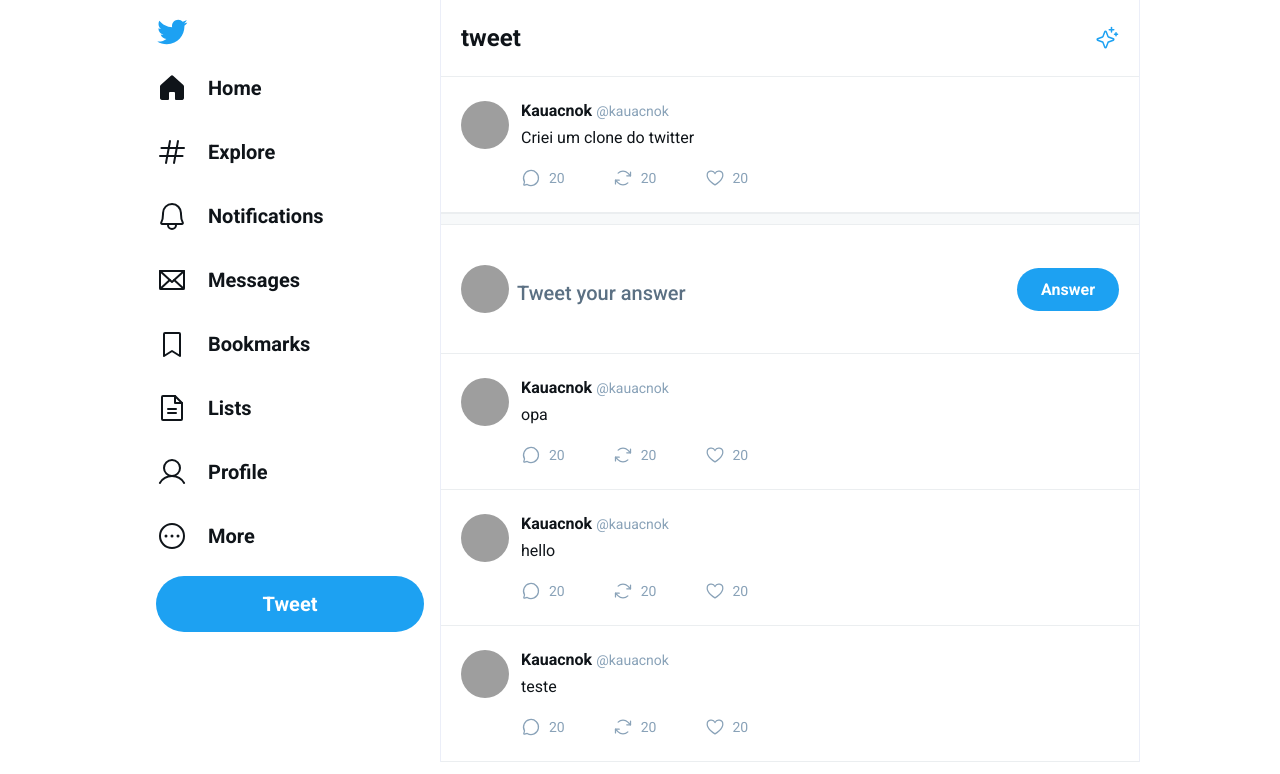
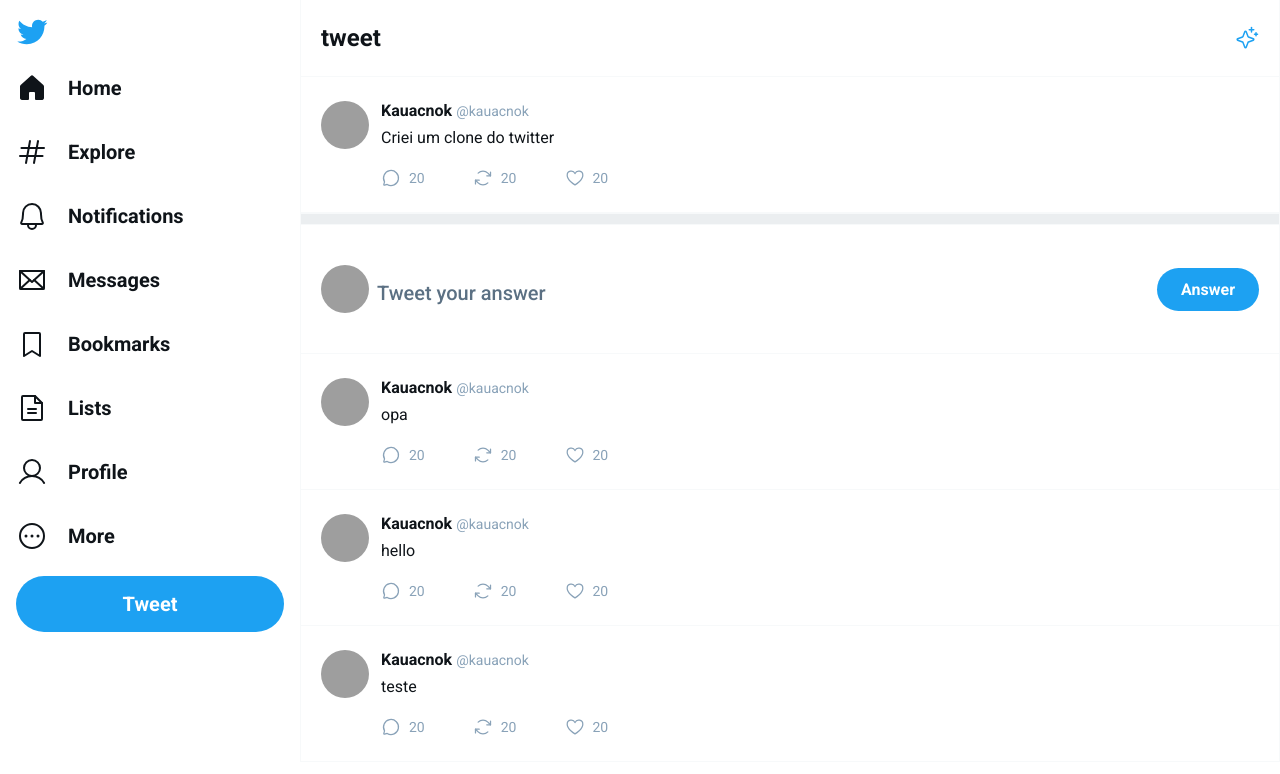
Before and after one commit to Kauacnok/Clone-Twitter, a React (Vite) app in the folder web/: page /status in a window 1280 px wide. Shown: the top 774 px of the page. Built offline with nearby package versions, Linux system fonts and the light colour scheme; grey boxes are pictures that could not be loaded.

Commit message:
Added dark theme to the website (light or dark theme is activated according to the user's system preference)

```diff
--- a/web/package.json
+++ b/web/package.json
@@ -15,7 +15,8 @@
     "react": "^18.2.0",
     "react-dom": "^18.2.0",
     "react-router-dom": "^6.8.1",
-    "sort-by": "^1.2.0"
+    "sort-by": "^1.2.0",
+    "use-local-storage": "^2.3.6"
   },
   "devDependencies": {
     "@types/react": "^18.0.27",
--- a/web/src/layouts/Default.tsx
+++ b/web/src/layouts/Default.tsx
@@ -1,10 +1,15 @@
+import { useState } from 'react'
 import { Outlet } from "react-router-dom";
+import useLocalStorage from 'use-local-storage'
 import { Sidebar } from '../components/Sidebar'
 import '../styles/default-layout.css'
 
 export function Default() {
+	const isDarkTheme = window.matchMedia("(prefers-color-scheme: dark)").matches;
+	const [theme, setTheme] = useState(isDarkTheme ? 'dark' : 'light')
+
 	return (
-		<div className="layout">
+		<div className="layout" data-theme={theme}>
 			<Sidebar />
 			<div className="content">
 				<Outlet />
--- a/web/src/styles/default-layout.css
+++ b/web/src/styles/default-layout.css
@@ -1,13 +1,15 @@
 .layout {
+	background-color: var(--background);
+	color: var(--text);
 	margin: 0 auto;
-	max-width: 1000px;
+	max-width: 100vw;
 	display: grid;
 	grid-template-columns: 300px 1fr
 }
 
 .content {
-	border-left: 1px solid #ebeef8;
-	border-right: 1px solid #ebeef8;
+	border-left: 1px solid var(--border);
+	border-right: 1px solid var(--border);
 }
 
 @media (max-width: 780px) {
--- a/web/src/styles/global.css
+++ b/web/src/styles/global.css
@@ -6,10 +6,21 @@
 
 :root {
 	--twitter-blue: #1da1f2;
+	--background: #FFFFFF;
+	--text: #0F1419;
+	--separator: #EBEEF0;
+	--border: #F7F9FA;
+}
+
+[data-theme='dark'] {
+	--twitter-blue: #1da1f2;
+	--background: #121214;
+	--text: #FFFFFF;
+	--separator: #202020;
+	--border: #2F2F2F;
 }
 
 body {
-	color: #0F1419;
 	-webkit-font-smoothing: antialised;
 }
 
--- a/web/src/styles/header.css
+++ b/web/src/styles/header.css
@@ -5,7 +5,7 @@
 	justify-content: space-between;
 	font-size: 1.5rem;
 	font-weight: 700;
-	border-bottom: 1px solid #ebeef0;
+	border-bottom: 1px solid var(--border);
 }
 
 .timeline-header svg {
--- a/web/src/styles/separator.css
+++ b/web/src/styles/separator.css
@@ -1,6 +1,6 @@
 .separator {
-	background: #f7f9fa;
-	border-top: 1px solid #ebeef0;
-	border-bottom: 1px solid #ebeef0;
+	background: var(--separator);
+	border-top: 1px solid var(--border);
+	border-bottom: 1px solid var(--border);
 	height: 0.75rem;
 }
--- a/web/src/styles/sidebar.css
+++ b/web/src/styles/sidebar.css
@@ -31,7 +31,7 @@
 }
 
 .sidebar .new-tweet:hover {
-	filter: brightness(0.95);
+	filter: brightness(0.9);
 }
 
 .main-navigation {
@@ -80,6 +80,5 @@
 @media (max-width: 320px) {
 	.sidebar .new-tweet {
 		padding: 0.5rem;
-
 	}
 }
--- a/web/src/styles/status.css
+++ b/web/src/styles/status.css
@@ -3,7 +3,7 @@
 	display: flex;
 	gap: 0.5rem;
 	align-items: center;
-	border-bottom: 1px solid #ebeef0
+	border-bottom: 1px solid var(--border)
 }
 
 .answer-tweet-form label {
@@ -21,6 +21,8 @@
 
 .answer-tweet-form label textarea {
 	flex: 1;
+	background-color: var(--background);
+	color: var(--text);
 	border: 0;
 	font-size: 1.25rem;
 	font-weight: 500;
--- a/web/src/styles/timeline.css
+++ b/web/src/styles/timeline.css
@@ -18,6 +18,8 @@
 
 .new-tweet-form label textarea {
 	flex: 1;
+	background-color: var(--background);
+	color: var(--text);
 	border: 0;
 	font-size: 1.25rem;
 	font-weight: 500;
--- a/web/src/styles/tweet.css
+++ b/web/src/styles/tweet.css
@@ -3,7 +3,7 @@
 	display: grid;
 	grid-template-columns: 3rem 1fr;
 	gap: 0.75rem;
-	border-bottom: 1px solid #ebeef0;
+	border-bottom: 1px solid var(--border);
 	text-decoration: none;
 	word-wrap: anywhere;
 }
```
Also changed, not shown: 1 other file (tests, documents, lock files or other folders).
